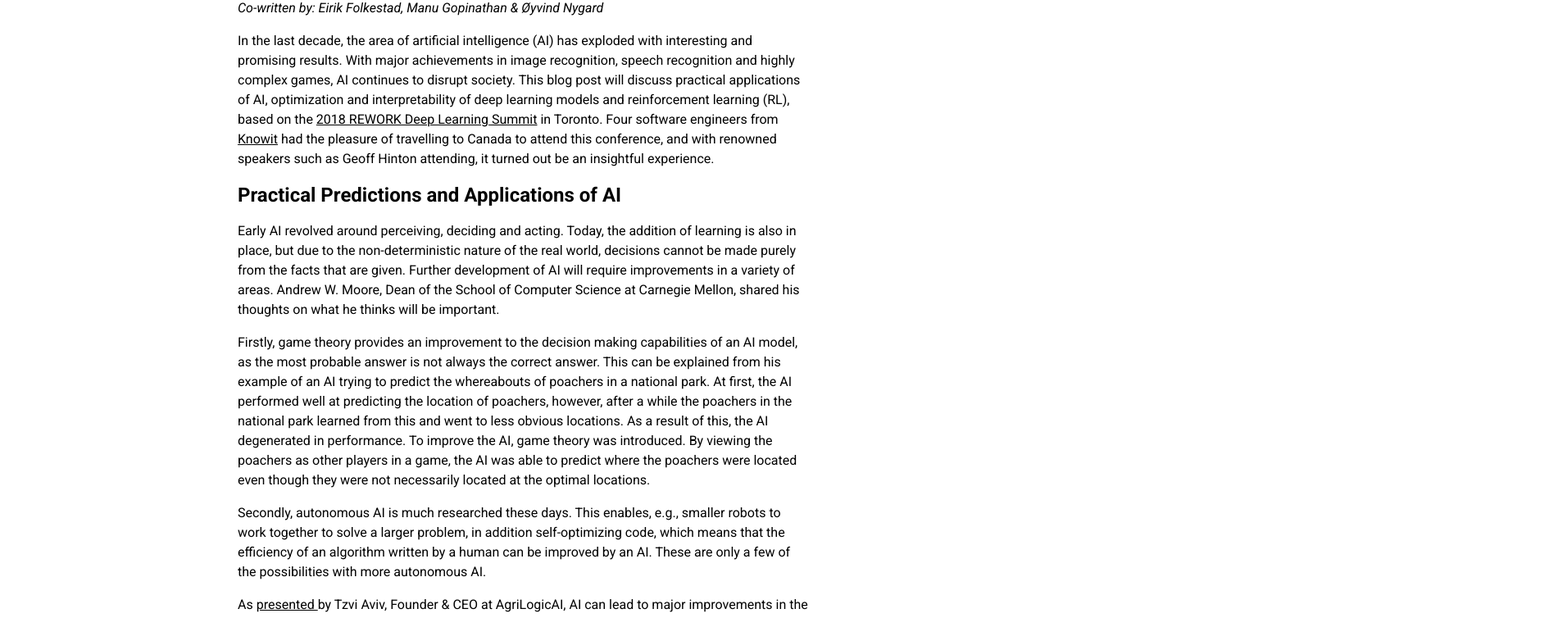
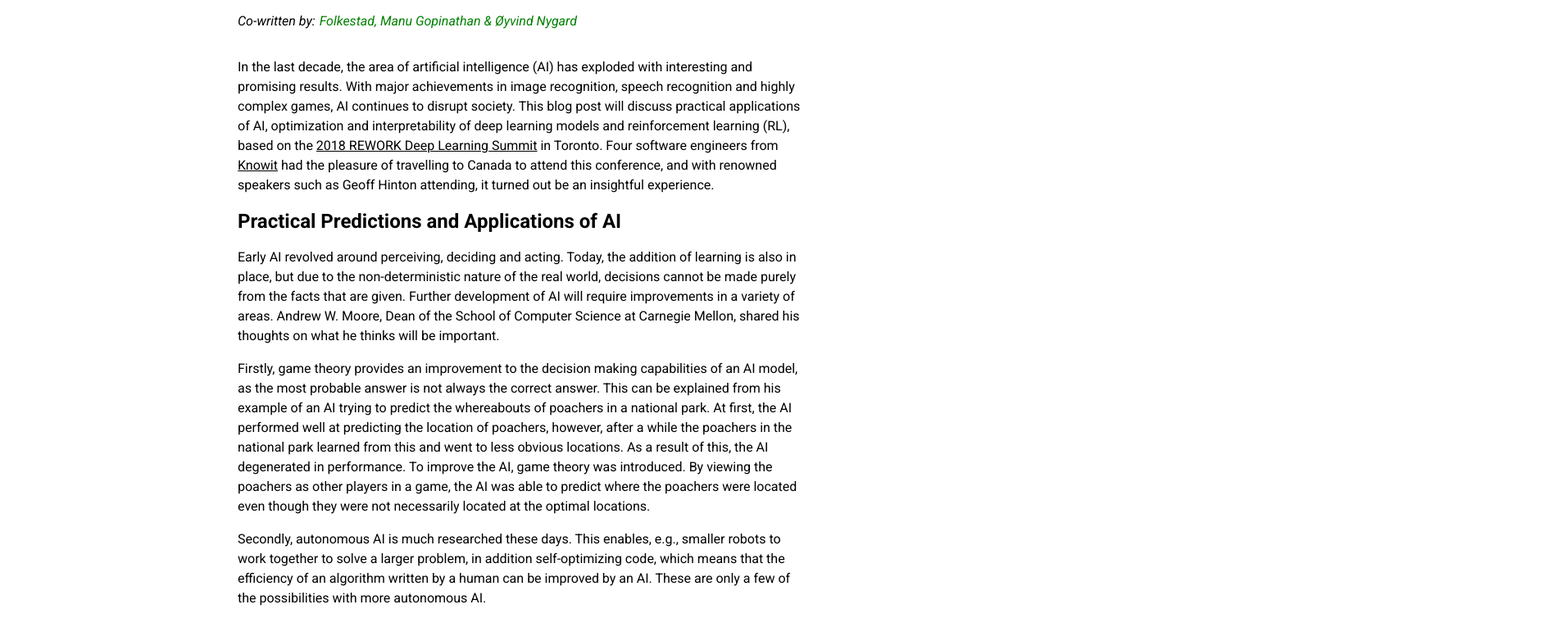
Before and after one commit to KingFadilll/html-activity-1, a plain HTML site: page index.html in a window 1280 px wide. Shown: the part 77-831 px from the top of the page at 82% size, 1890 px wide, since content can reach past the window. Drawn offline with Linux system fonts and the light colour scheme.

Commit message:
ganti jeroan

```diff
--- a/index.html
+++ b/index.html
@@ -21,13 +21,31 @@
       margin: auto;
       margin-top: 30px;
     }
+    .iki {
+      display: flex;
+    }
+    .iki .warna{
+      color: green;
+      margin-left: 5px;
+    }
+    .img2 {
+      width: 700px;
+    }
   </style>
 </head>
 
 <body>
   <div id="main">
     <h1>Current Trends in Deep Learning</h1>
-    <p><i>Co-written by: Eirik Folkestad, Manu Gopinathan & Øyvind Nygard</i></p>
+    <div class="iki">
+      <p>
+        <i>Co-written by:</i>
+      </p>
+        <p class="warna">
+          <i>Folkestad, Manu Gopinathan & Øyvind Nygard</i>
+        </p>
+    </div>
+
     <p>In the last decade, the area of artificial intelligence (AI) has exploded with
         interesting and promising results. With major achievements in image recognition,
         speech recognition and highly complex games, AI continues to disrupt society.
@@ -94,7 +112,7 @@
         Another big topic in the future of AI is optimization of deep learning and how to make deep neural networks more robust. A known example of how fragile neural networks can be,
         is this adversarial demonstration from <U>Explaining and Harvesting Adversarial Examples</U>:
     </p>
-    <img src="img2.webp" alt="">
+    <img src="img2.webp" class="img2">
     <p>
       In this example the network can detect the panda in the image to the left. Now, if you alter that picture by adding a toned down image of noise with gibbon-like features,
       the network will classify the image as a gibbon. However, to the human eye the picture has not been altered at all.
```
